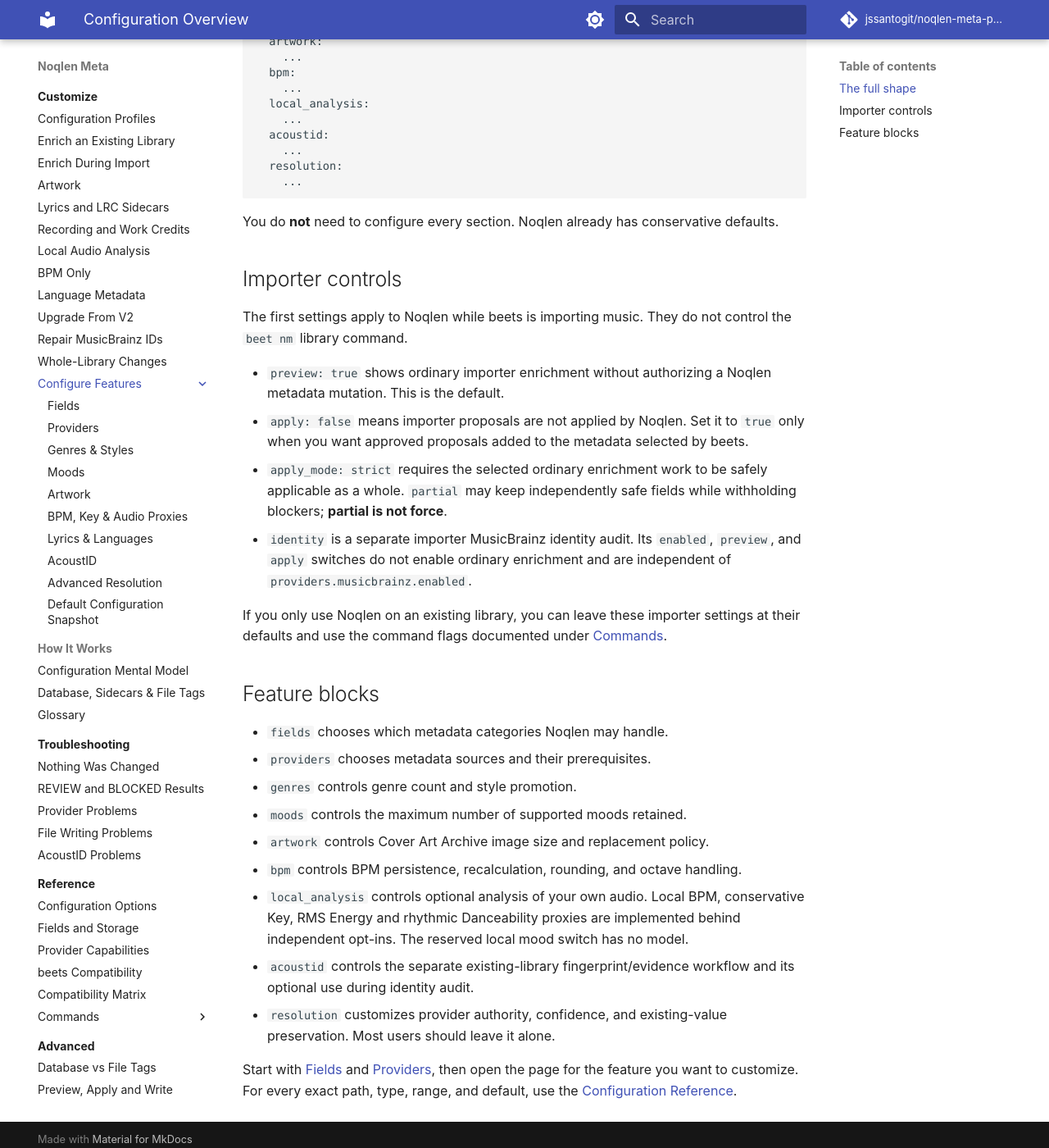
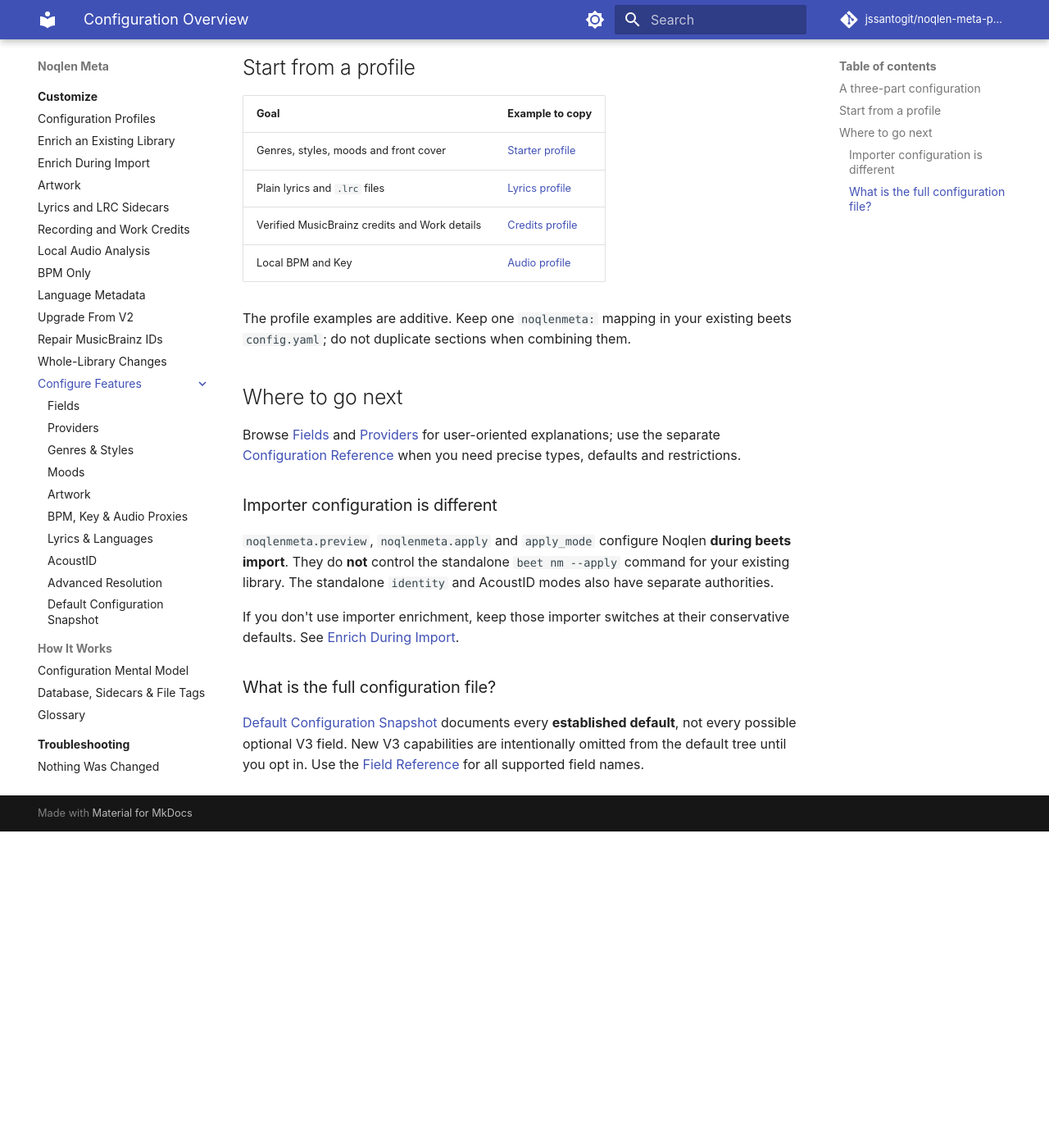
Before and after one commit to jssantogit/noqlen-meta-plugin, an MkDocs documentation site: the page built from site-docs/configuration/index.md, in a window 1280 px wide and 1400 px high, scrolled down 701 px. Shown: the whole window at 82% size. Built offline with MkDocs 1.6.1 and Material for MkDocs 9.7.7, drawn with Linux system fonts in a browser that asks for light colours; comment, search, counter and statistics services are not loaded; after the commit the page ends 1715 px from its top, so only the background shows below that; some of the changed text lies outside the part shown.

Commit message:
docs: align legacy tutorials and technical pages with beginner-first workflow

````diff
--- a/site-docs/configuration/index.md
+++ b/site-docs/configuration/index.md
@@ -1,85 +1,64 @@
-# Configuration Overview
+# Configuration basics
 
-Noqlen Meta configuration lives under one `noqlenmeta` block in your beets
-configuration file.
+You do not have to enable every field or copy the full configuration file.
+Start with a **goal**, then pick only the settings that support it.
 
-Most existing-library users can start with **fields** and **providers**. The
-other sections let you tune individual features or importer behavior when you
-need them.
-
-## The full shape
+## A three-part configuration
 
 ```yaml
 noqlenmeta:
-  preview: true
-  apply: false
-  apply_mode: strict
-
-  identity:
-    enabled: false
-    preview: true
-    apply: false
-
   fields:
-    ...
+    lyrics: true
   providers:
-    ...
-  genres:
-    ...
-  moods:
-    ...
-  artwork:
-    ...
-  bpm:
-    ...
-  local_analysis:
-    ...
-  acoustid:
-    ...
-  resolution:
-    ...
+    lrclib:
+      enabled: true
 ```
 
-You do **not** need to configure every section. Noqlen already has conservative
-defaults.
+- **Fields** decide *what information* Noqlen may enrich.
+- **Providers** decide *which online source* can supply it.
+- **Local analysis** is a separate optional way to calculate certain values
+  (e.g. BPM or Key) from the audio.
 
-## Importer controls
+None of these settings grants write permission on its own. Run
+`beet nm QUERY` for a preview, `--apply` for approved database changes
+and sidecars, and `--apply --write` for supported audio tags.
 
-The first settings apply to Noqlen while beets is importing music. They do not
-control the `beet nm` library command.
+See [the mental model](../concepts/mental-model.md) before using advanced
+resolution or importer flags.
 
-- `preview: true` shows ordinary importer enrichment without authorizing a
-  Noqlen metadata mutation. This is the default.
-- `apply: false` means importer proposals are not applied by Noqlen. Set it to
-  `true` only when you want approved proposals added to the metadata selected by
-  beets.
-- `apply_mode: strict` requires the selected ordinary enrichment work to be
-  safely applicable as a whole. `partial` may keep independently safe fields
-  while withholding blockers; **partial is not force**.
-- `identity` is a separate importer MusicBrainz identity audit. Its `enabled`,
-  `preview`, and `apply` switches do not enable ordinary enrichment and are
-  independent of `providers.musicbrainz.enabled`.
+## Start from a profile
 
-If you only use Noqlen on an existing library, you can leave these importer
-settings at their defaults and use the command flags documented under
-[Commands](../commands/index.md).
+| Goal | Example to copy |
+| --- | --- |
+| Genres, styles, moods and front cover | [Starter profile](../recipes/configuration-profiles.md#profile-a-starter-library-enrichment) |
+| Plain lyrics and `.lrc` files | [Lyrics profile](../recipes/configuration-profiles.md#profile-b-plain-and-synchronized-lyrics) |
+| Verified MusicBrainz credits and Work details | [Credits profile](../recipes/configuration-profiles.md#profile-c-detailed-recording-and-work-credits) |
+| Local BPM and Key | [Audio profile](../recipes/configuration-profiles.md#profile-d-local-audio-analysis) |
 
-## Feature blocks
+The profile examples are additive. Keep one `noqlenmeta:` mapping in your
+existing beets `config.yaml`; do not duplicate sections when combining them.
 
-- `fields` chooses which metadata categories Noqlen may handle.
-- `providers` chooses metadata sources and their prerequisites.
-- `genres` controls genre count and style promotion.
-- `moods` controls the maximum number of supported moods retained.
-- `artwork` controls Cover Art Archive image size and replacement policy.
-- `bpm` controls BPM persistence, recalculation, rounding, and octave handling.
-- `local_analysis` controls optional analysis of your own audio. Local BPM,
-  conservative Key, RMS Energy and rhythmic Danceability proxies are implemented
-  behind independent opt-ins. The reserved local mood switch has no model.
-- `acoustid` controls the separate existing-library fingerprint/evidence
-  workflow and its optional use during identity audit.
-- `resolution` customizes provider authority, confidence, and existing-value
-  preservation. Most users should leave it alone.
+## Where to go next
 
-Start with [Fields](fields.md) and [Providers](providers.md), then open the page
-for the feature you want to customize. For every exact path, type, range, and
-default, use the [Configuration Reference](../technical-reference/configuration.md).
+Browse [Fields](fields.md) and [Providers](providers.md) for user-oriented
+explanations; use the separate
+[Configuration Reference](../technical-reference/configuration.md) when you
+need precise types, defaults and restrictions.
+
+### Importer configuration is different
+
+`noqlenmeta.preview`, `noqlenmeta.apply` and `apply_mode` configure
+Noqlen **during beets import**. They do **not** control the standalone
+`beet nm --apply` command for your existing library. The standalone
+`identity` and AcoustID modes also have separate authorities.
+
+If you don't use importer enrichment, keep those importer switches at their
+conservative defaults. See [Enrich During Import](../recipes/import-enrichment.md).
+
+### What is the full configuration file?
+
+[Default Configuration Snapshot](full-example.md) documents every
+**established default**, not every possible optional V3 field. New V3
+capabilities are intentionally omitted from the default tree until you opt in.
+Use the [Field Reference](../technical-reference/fields.md) for all supported
+field names.
````
